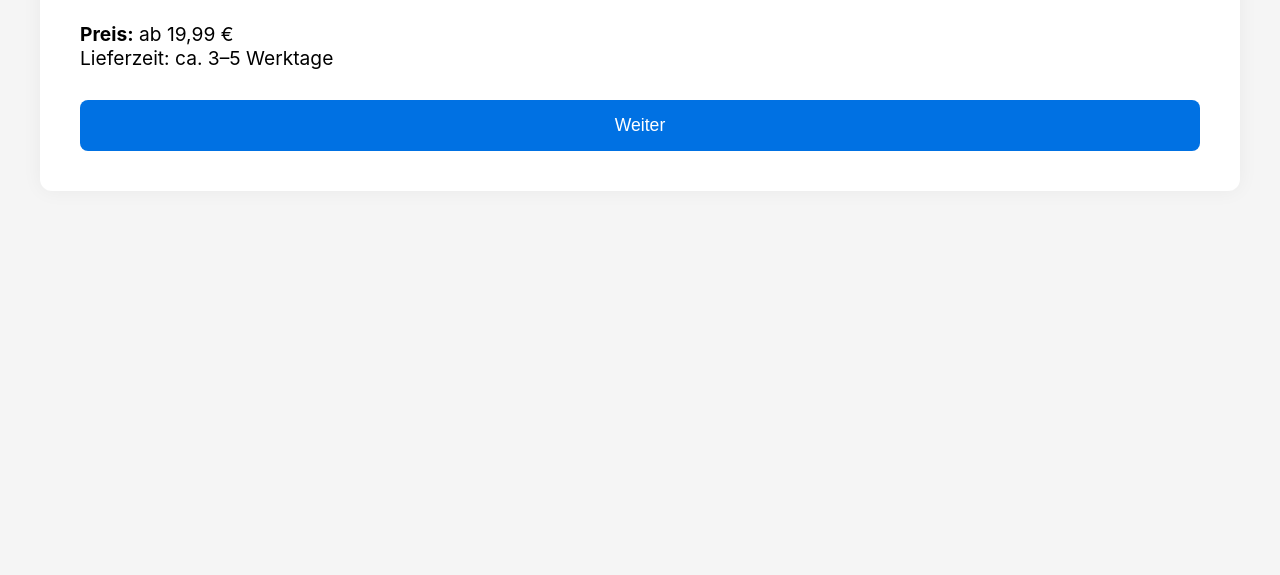
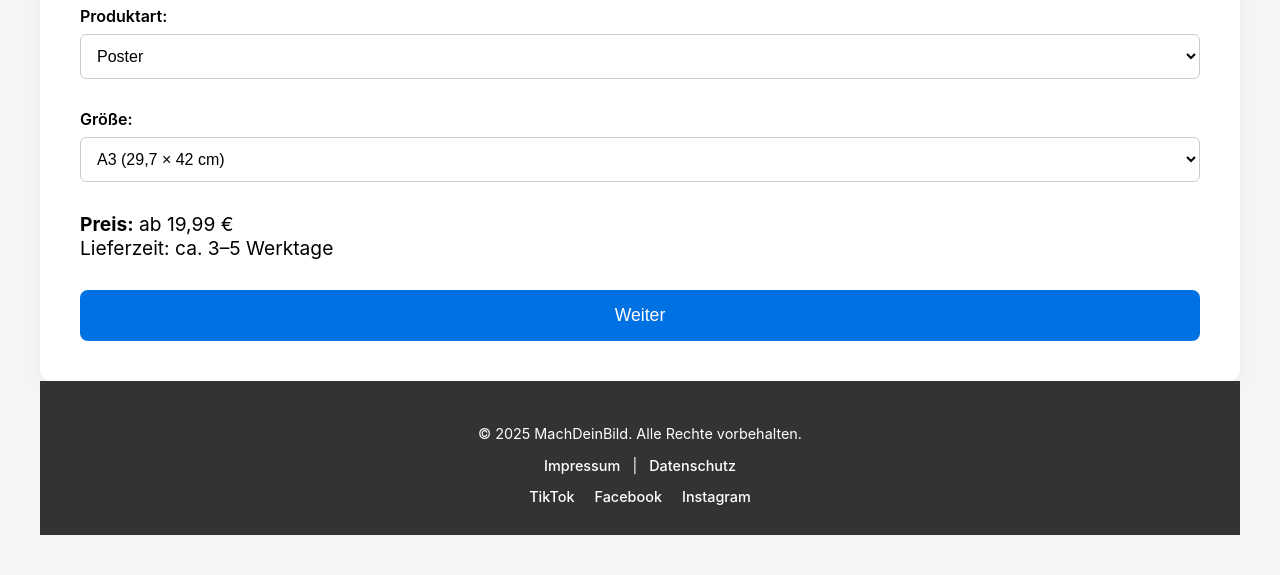
Before and after one commit to MachdeinBild/MachdeinBild, a website: page public/shop.html in a window 1280 px wide. Shown: the part 446-1021 px from the top of the page. Before the commit the page ends 800 px from the top, so only its background shows below. Drawn offline with Linux system fonts and the light colour scheme.

Commit message:
Update shop.html

```diff
--- a/public/shop.html
+++ b/public/shop.html
@@ -110,6 +110,8 @@
 </head>
 <body>
 
+   <div id="site-header"></div>
+
   <div class="container">
 
     <div class="preview">
@@ -199,5 +201,17 @@
     });
   </script>
 
+   <div id="site-footer"></div>
+
+   <script>
+    fetch("header.html")
+      .then(res => res.text())
+      .then(data => document.getElementById("site-header").innerHTML = data);
+
+    fetch("footer.html")
+      .then(res => res.text())
+      .then(data => document.getElementById("site-footer").innerHTML = data);
+  </script>
+
 </body>
 </html>
```
